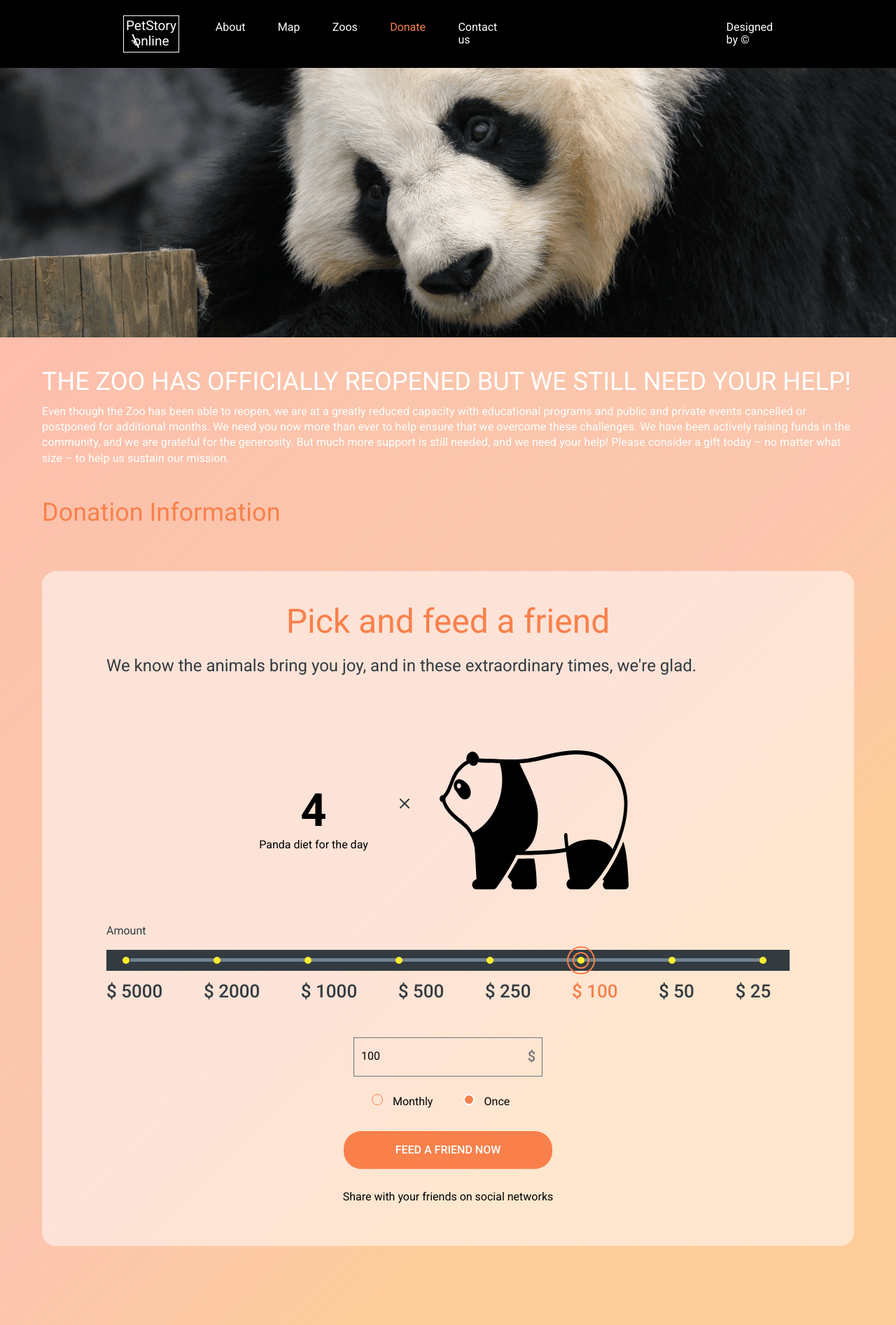
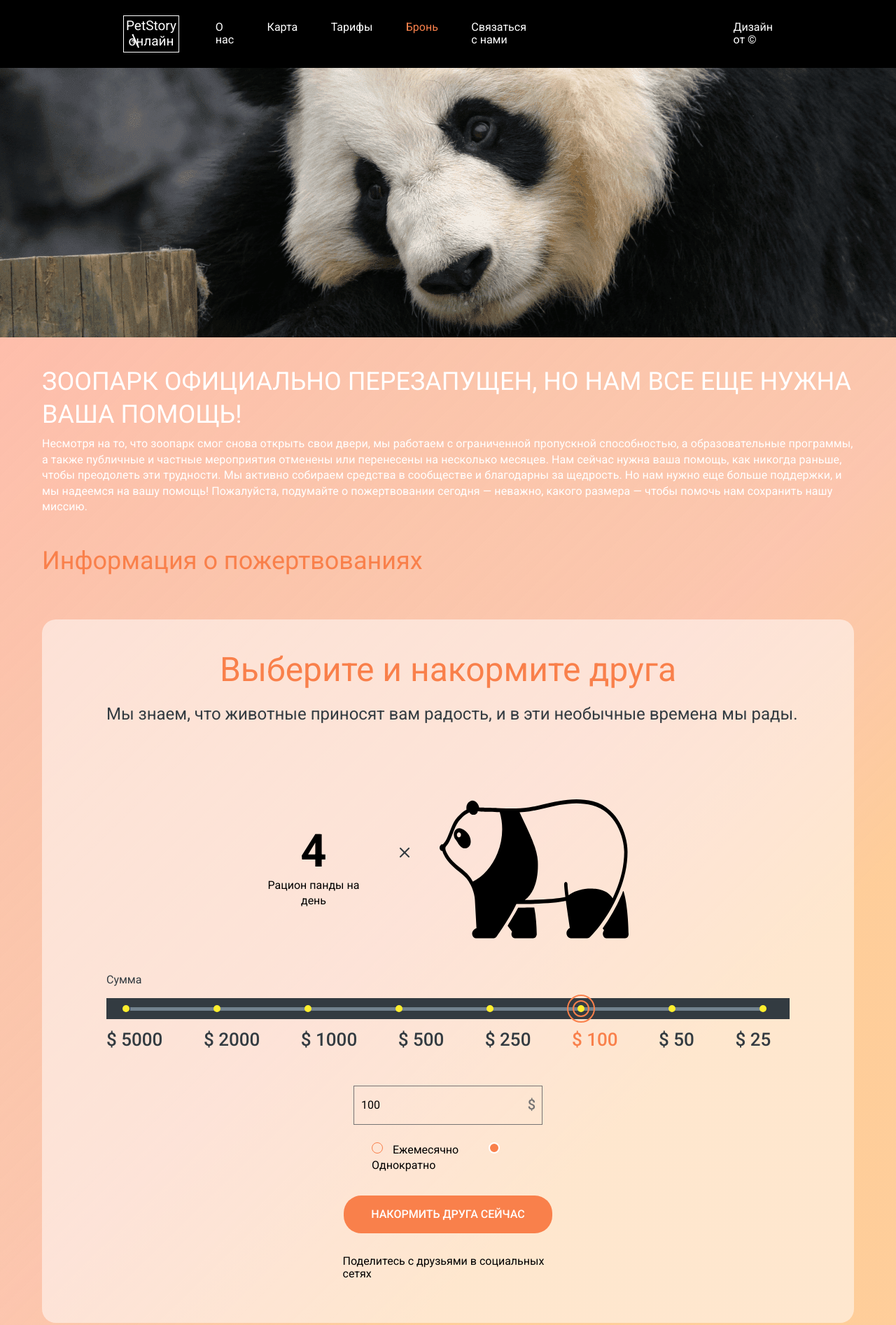
Before and after one commit to iinabe/iinabe.github.io, a plain HTML site: page donate.html in a window 1280 px wide. Shown: the top 1893 px of the page at 70% size. Drawn offline with Linux system fonts and the light colour scheme.

Commit message:
Update donate.html

```diff
--- a/donate.html
+++ b/donate.html
@@ -1,10 +1,10 @@
 <!doctype html>
-<html lang="en">
+<html lang="ru">
 <head>
     <meta charset="UTF-8">
     <meta http-equiv="X-UA-Compatible" content="IE=edge">
     <meta name="viewport" content="width=device-width,initial-scale=1">
-    <title>Document</title>
+    <title>Документ</title>
     <link rel="preconnect" href="https://fonts.googleapis.com">
     <link rel="preconnect" href="https://fonts.gstatic.com" crossorigin>
     <link href="https://fonts.googleapis.com/css2?family=Roboto:wght@300;400;500;700&display=swap" rel="stylesheet">
@@ -12,28 +12,28 @@
 <body>
     <div class="body-wrapper">
         <header id="header" class="header">
-            <h1><a href="index.html">PetStory<br>online<img src="assets/bamboo.svg" alt=""></a></h1>
+            <h1><a href="index.html">PetStory<br>онлайн<img src="assets/bamboo.svg" alt=""></a></h1>
             <nav class="navigation">
                 <ul>
-                    <li class="navigation__item"><a href="index.html">About</a></li>
-                    <li class="navigation__item">Map</li>
-                    <li class="navigation__item">Zoos</li>
-                    <li class="navigation__item navigation__item--active"><a href="#header">Donate</a></li>
-                    <li class="navigation__item"><a href="#contact">Contact us</a></li>
+                    <li class="navigation__item"><a href="index.html">О нас</a></li>
+                    <li class="navigation__item">Карта</li>
+                    <li class="navigation__item">Тарифы</li>
+                    <li class="navigation__item navigation__item--active"><a href="#header">Бронь</a></li>
+                    <li class="navigation__item"><a href="#contact">Связаться с нами</a></li>
                 </ul>
             </nav>
-            <a href="https://www.figma.com/file/jfEFwkXVj1WRq7sUHDr8os/PetStory-online" target="_blank">Designed by &#169;</a>
+            <a href="https://www.figma.com/file/jfEFwkXVj1WRq7sUHDr8os/PetStory-online" target="_blank">Дизайн от &#169;</a>
             <div class="burger-menu-btn"></div>
             <div class="burger-menu burger-menu--inactive">
                 <div class="popup__background"></div>
-                <h3>PetStory online <img src="assets/bamboo-orange.svg" alt=""></h3>
+                <h3>PetStory онлайн <img src="assets/bamboo-orange.svg" alt=""></h3>
                 <ul>
-                    <li><a href="index.html">About</a></li>
-                    <li>Map</li>
-                    <li>Zoos</li>
-                    <li><a href="#header">Donate</a></li>
-                    <li><a href="#contact">Contact us</a></li>
-                    <li><a href="https://www.figma.com/file/jfEFwkXVj1WRq7sUHDr8os/PetStory-online" target="_blank">Designed by &#169;</a></li>
+                    <li><a href="index.html">О нас</a></li>
+                    <li>Карта</li>
+                    <li>Зоопарки</li>
+                    <li><a href="#header">Помочь</a></li>
+                    <li><a href="#contact">Связаться с нами</a></li>
+                    <li><a href="https://www.figma.com/file/jfEFwkXVj1WRq7sUHDr8os/PetStory-online" target="_blank">Дизайн от &#169;</a></li>
                 </ul>
                 <img src="assets/active_menu.svg" alt="" class="close-menu-btn">
             </div>
@@ -41,26 +41,23 @@
         <main class="main">
             <div class="preview"></div>
             <section class="feed"><div class="feed__wrapper">
-                <h3>THE ZOO HAS OFFICIALLY REOPENED BUT WE STILL NEED YOUR HELP!</h3>
-                <p>Even though the Zoo has been able to reopen, we are at a greatly reduced capacity with educational programs and public and private events cancelled
-                    or postponed for additional months. We need you now more than ever to help ensure that we overcome these challenges. We have been actively raising
-                    funds in the community, and we are grateful for the generosity. But much more support is still needed, and we need your help! Please consider a
-                    gift today – no matter what size – to help us sustain our mission.
+                <h3>ЗООПАРК ОФИЦИАЛЬНО ПЕРЕЗАПУЩЕН, НО НАМ ВСЕ ЕЩЕ НУЖНА ВАША ПОМОЩЬ!</h3>
+                <p>Несмотря на то, что зоопарк смог снова открыть свои двери, мы работаем с ограниченной пропускной способностью, а образовательные программы, а также публичные и частные мероприятия отменены или перенесены на несколько месяцев. Нам сейчас нужна ваша помощь, как никогда раньше, чтобы преодолеть эти трудности. Мы активно собираем средства в сообществе и благодарны за щедрость. Но нам нужно еще больше поддержки, и мы надеемся на вашу помощь! Пожалуйста, подумайте о пожертвовании сегодня — неважно, какого размера — чтобы помочь нам сохранить нашу миссию.
                 </p>
-                <h3>Donation Information</h3>
+                <h3>Информация о пожертвованиях</h3>
                 <div class="donate-card">
-                    <h2>Pick and feed a friend</h2>
-                    <span>We know the animals bring you joy, and in these extraordinary times, we're glad.</span>
+                    <h2>Выберите и накормите друга</h2>
+                    <span>Мы знаем, что животные приносят вам радость, и в эти необычные времена мы рады.</span>
                     <div class="counter">
                         <div class="counter__number">
                             <span>4</span>
-                            <span>Panda diet for the day</span>
+                            <span>Рацион панды на день</span>
                         </div>
                         <img src="assets/x_icon.svg" alt="">
                         <img src="assets/panda_widget1.svg" alt="" class="pet-icon">
                     </div>
                     <div class="ruler-container">
-                        <span>Amount</span>
+                        <span>Сумма</span>
                         <div class="ruler">
                             <div class="indicator"></div>
                             <div class="dots">
@@ -87,21 +84,21 @@
                     </div>
                     <form class="form">
                         <div class="amount">
-                            <input type="number" placeholder="Another amount" min="1" max="9999" value="100" class="input">
+                            <input type="number" placeholder="Другая сумма" min="1" max="9999" value="100" class="input">
                             <span>$</span>
                         </div>
                         <div class="radio-buttons">
                             <label for="monthly" class="custom-radio">
                                 <input type="radio" name="duration" id="monthly">
-                                <span>Monthly</span>
+                                <span>Ежемесячно</span>
                             </label>
                             <label for="once" class="custom-radio">
                                 <input type="radio" name="duration" id="once" checked="checked">
-                                <span>Once</span>
+                                <span>Однократно</span>
                             </label>
                         </div>
-                        <button class="button feed-button">FEED A FRIEND NOW</button>
-                        <label>Share with your friends on social networks</label>
+                        <button class="button feed-button">НАКОРМИТЬ ДРУГА СЕЙЧАС</button>
+                        <label>Поделитесь с друзьями в социальных сетях</label>
                     </form>
                 </div>
             </div>
@@ -115,12 +112,12 @@
                     <img src="assets/footer-logo-mobile.png" alt="" class="footer-logo-mobile">
                 </a>
                 <form class="subscribe">
-                    <label>Subscribe to our news</label>
-                    <input class="input__subscribe input__subscribe--mistake" type="email" placeholder="Enter your email"><button class="button__subscribe button__subscribe--mistake">Submit</button>
+                    <label>Подпишитесь на наши новости</label>
+                    <input class="input__subscribe input__subscribe--mistake" type="email" placeholder="Введите ваш email"><button class="button__subscribe button__subscribe--mistake">Отправить</button>
                 </form>
             </div>
             <form action="donate.html">
-                <input type="submit" value="DONATE FOR VOLUNTEERS" class="button footer__button">
+                <input type="submit" value="ПОЖЕРТВОВАТЬ ДЛЯ ВОЛОНТЕРОВ" class="button footer__button">
             </form>
             <div class="bottom-container">
                 <div id="contact" class="social-media">
@@ -168,14 +165,14 @@
                     </ul>
                 </div>
                 <ul>
-                    <li><a href="index.html">About</a></li>
-                    <li>Map</li>
-                    <li>Zoos</li>
-                    <li>Contact us</li>
+                    <li><a href="index.html">О нас</a></li>
+                    <li>Карта</li>
+                    <li>Зоопарки</li>
+                    <li>Связаться с нами</li>
                 </ul>
                 <div class="personal-info">
-                    <p>Made by Valentin Berezhnykh</p>
-                    <p>RSSchool 2022</p>
+                    <p>Сделано Мосоловой Ириной</p>
+                    <p>2024</p>
                 </div>
             </div>
         </div>
```
